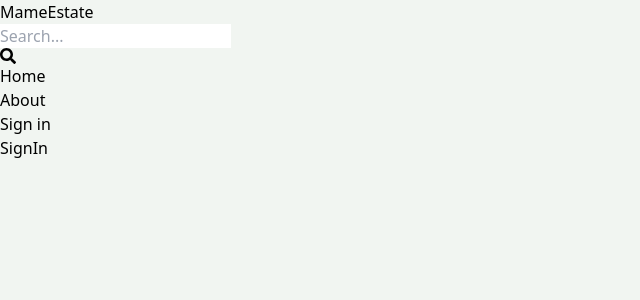
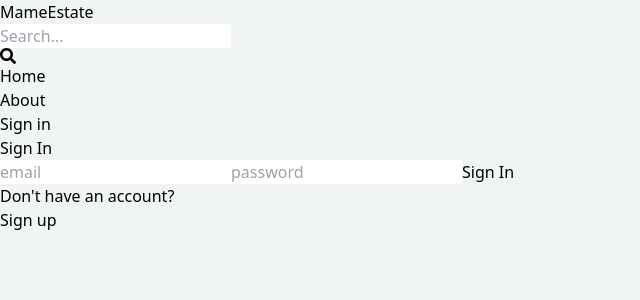
Before and after one commit to mamesalo/mame-estate, a React (Vite) app in the folder clinet/: page /sign-in in a window 1280 px wide. Shown: the top 300 px of the page, without its empty margins (0-640 px from the left). Built offline with nearby package versions, Linux system fonts and the light colour scheme.

Commit message:
sign in functionality

```diff
--- a/clinet/src/pages/SignIn.jsx
+++ b/clinet/src/pages/SignIn.jsx
@@ -1,7 +1,76 @@
-import React from 'react'
+import { useState } from "react";
+import { Link, useNavigate } from "react-router-dom";
+export default function SignIn() {
+  const [formData, setFormData] = useState({});
+  const [error, setError] = useState(null);
+  const [loading, setLoading] = useState(false);
+  const navigate = useNavigate();
 
-export default function SignIn() {
+
+  const handleChange = (e) => {
+    setFormData({
+      ...formData,
+      [e.target.id]: e.target.value,
+    });
+  };
+  const handleSubmit = async (e) => {
+    e.preventDefault();
+    try {
+      setLoading(true);
+      const res = await fetch("/api/auth/signin", {
+        method: "POST",
+        headers: {
+          "Content-Type": "application/json",
+        },
+        body: JSON.stringify(formData),
+      });
+      const data = await res.json();
+      console.log(data);
+      if (data.success == false) {
+        setLoading(false);
+        setError(data.message);
+        return;
+      }
+      setLoading(false);
+      setError(null);
+      navigate('/');
+    } catch (error) {
+      setError(error.message);
+      setLoading(false);
+    }
+  };
   return (
-    <div>SignIn</div>
-  )
+    <div className="p-3 max-w-lg mx-auto">
+      <h1 className="text-3xl text-center font-semibold my-7">Sign In</h1>
+      <form className="flex flex-col gap-4" onSubmit={handleSubmit}>
+        <input
+          type="email"
+          placeholder="email"
+          className="border p-3 rounded-lg"
+          id="email"
+          onChange={handleChange}
+        />
+        <input
+          type="password"
+          placeholder="password"
+          className="border p-3 rounded-lg"
+          id="password"
+          onChange={handleChange}
+        />
+        <button
+          disabled={loading}
+          className="bg-slate-700 text-white p-3 rounded-lg uppercase hover:opacity-95 disabled:opacity-80"
+        >
+          {loading ? "Loading..." : "Sign In"}
+        </button>
+      </form>
+      <div className="flex gap-2 mt-5">
+        <p>Don't have an account?</p>
+        <Link to={"/sign-up"}>
+          <span className="text-blue-700">Sign up</span>
+        </Link>
+      </div>
+      {error && <p className="text-red-500 mt-5"> {error}</p>}
+    </div>
+  );
 }
--- a/clinet/src/pages/SignUp.jsx
+++ b/clinet/src/pages/SignUp.jsx
@@ -1,9 +1,10 @@
 import { useState } from "react";
-import { Link } from "react-router-dom";
+import { Link,useNavigate } from "react-router-dom";
 export default function SignUp() {
   const [formData, setFormData] = useState({});
   const [error, setError] = useState(null);
   const [loading, setLoading] = useState(false);
+  const navigate = useNavigate();
 
   const handleChange = (e) => {
     setFormData({
@@ -31,6 +32,7 @@
       }
       setLoading(false);
       setError(null);
+      navigate('/sign-in');
     } catch (error) {
       setError(error.message);
       setLoading(false);
```
